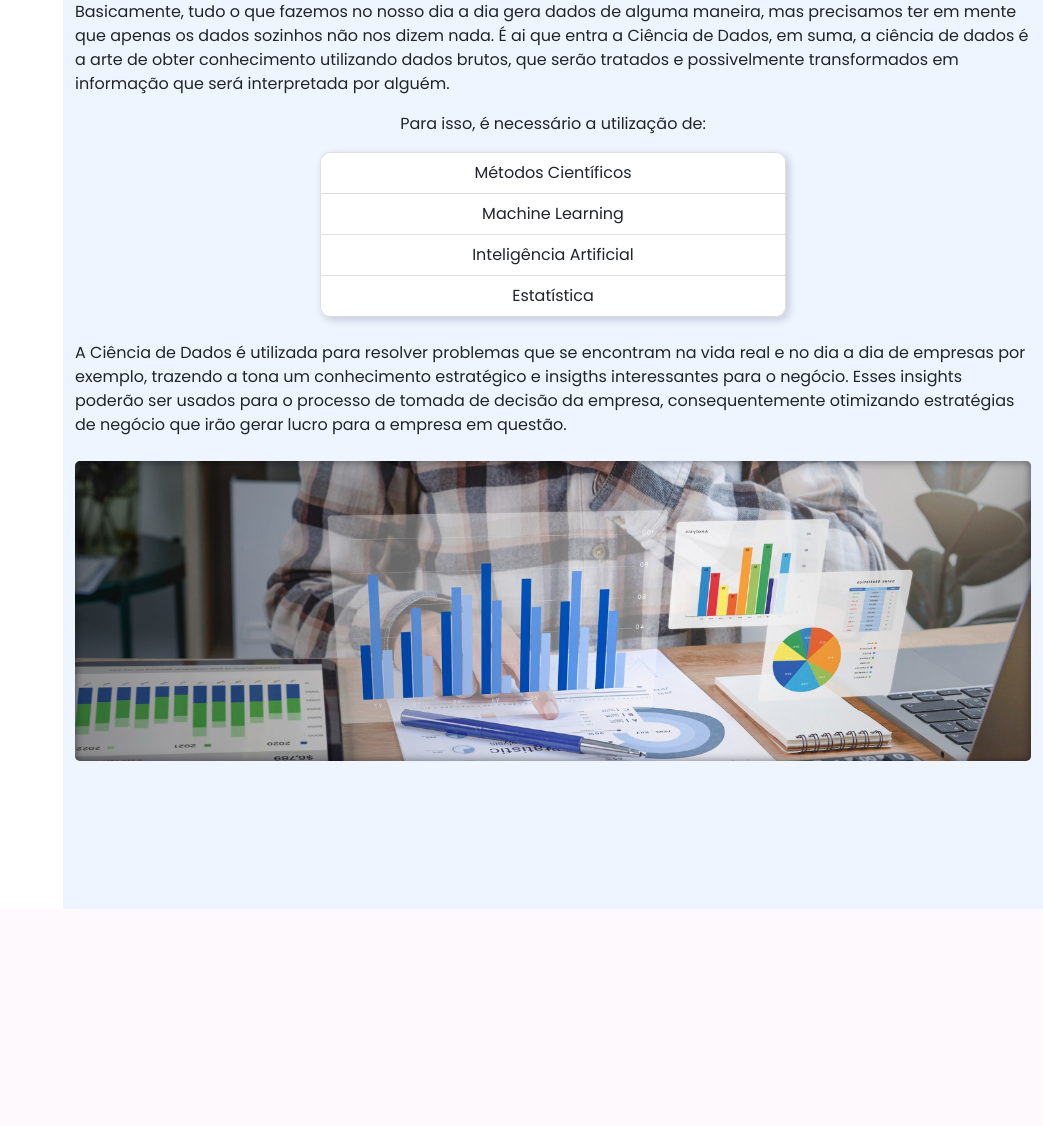
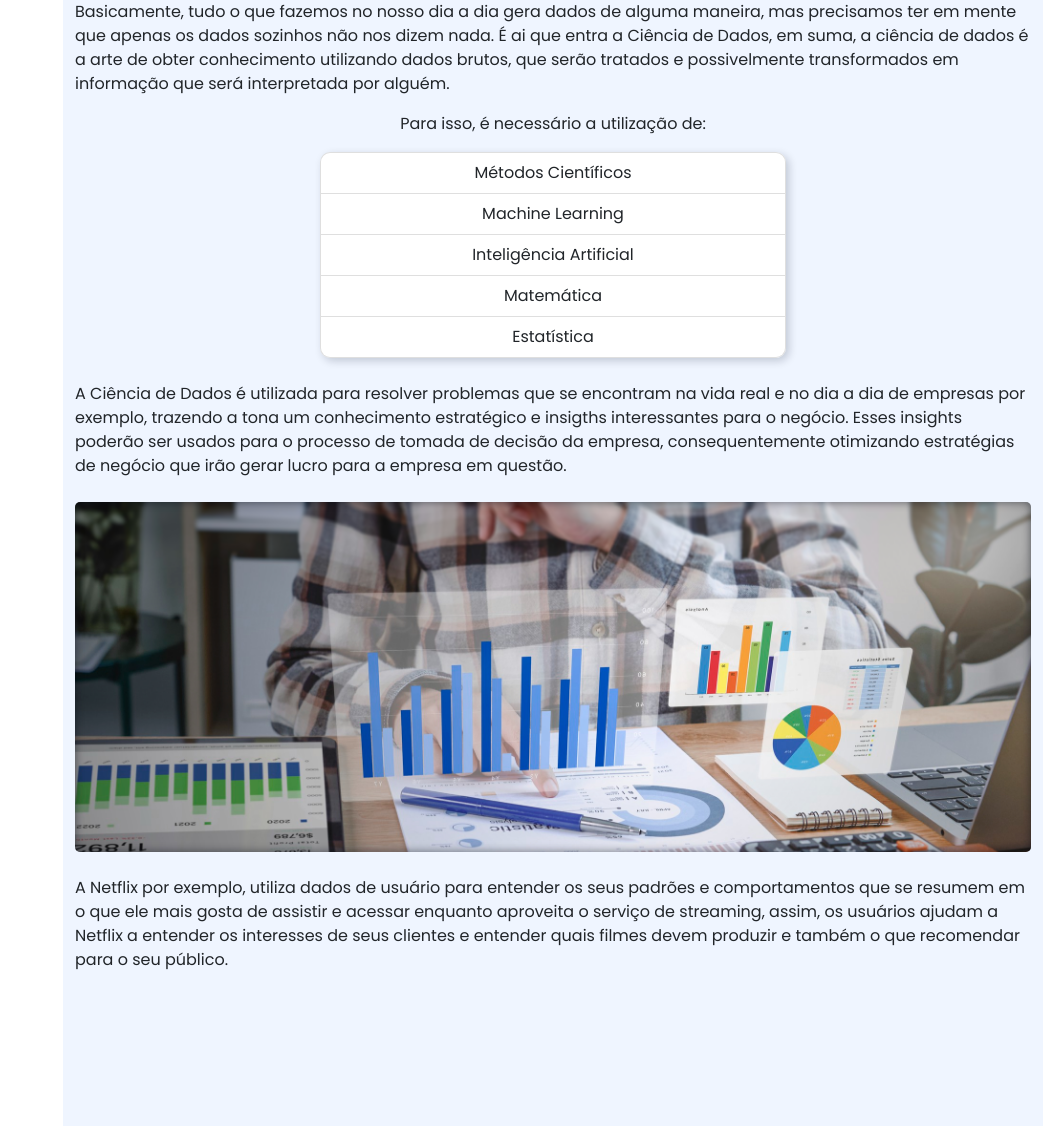
Before and after one commit to gabriel-andreoli/UFPR-TIC, a Flask app: page / in a window 1280 px wide. Shown: the part 2371-3497 px from the top of the page, without its empty margins (237-1280 px from the left). Before the commit the page ends 3280 px from the top, so only its background shows below. Run offline with Flask 2, Linux system fonts and the light colour scheme; some libraries are stand-ins or nearby versions.

Commit message:
Imagem e conteudo ds

```diff
--- a/static/style.css
+++ b/static/style.css
@@ -235,7 +235,7 @@ i.menu-mobile{
 }
 
 #cienciadedados{
-    padding-bottom: 100px;
+    padding-bottom: 90px;
 }
 
 .lista-ds{
@@ -250,17 +250,23 @@ i.menu-mobile{
     border-radius: 10px;
 }
 
-.business-dc{
-    background-image: url("./images/business-DataSciense.jpg");
+.business-foto-dc{
+    background-image: url("./images/business-data-sciense-desfocado.png");
     background-repeat: no-repeat;
     background-size: cover;
     background-attachment: fixed;
-    background-position: center;
     border-radius: 5px;
     box-shadow: 0px 0px 8px inset #01081383;
 
     width: 100%;
-    height: 300px;
+    height: 350px;
+}
+
+@media (max-width: 1024px){
+    .business-foto-dc{
+        height: 250px;
+        background-position: center;
+    }
 }
 
 /* Animação */
--- a/templates/index.html
+++ b/templates/index.html
@@ -147,6 +147,7 @@
                                             <li class="list-group-item col ds-filho" data-anime="left">Métodos Científicos</li>
                                             <li class="list-group-item col ds-filho" data-anime="left">Machine Learning</li>
                                             <li class="list-group-item col ds-filho" data-anime="left">Inteligência Artificial</li>
+                                            <li class="list-group-item col ds-filho" data-anime="left">Matemática</li>
                                             <li class="list-group-item col ds-filho" data-anime="left">Estatística</li>
                                         </div>
                                     </div>
@@ -155,8 +156,11 @@
                             <p class="mt-4 mb-4" data-anime="down">
                                 A Ciência de Dados é utilizada para resolver problemas que se encontram na vida real e no dia a dia de empresas por exemplo, trazendo a tona um conhecimento estratégico e insigths interessantes para o negócio. Esses insights poderão ser usados para o processo de tomada de decisão da empresa, consequentemente otimizando estratégias de negócio que irão gerar lucro para a empresa em questão.
                             </p>
-                            <div class="business-dc">
+                            <div class="business-foto-dc">
                             </div>
+                            <p class="mt-4">
+                                A Netflix por exemplo, utiliza dados de usuário para entender os seus padrões e comportamentos que se resumem em o que ele mais gosta de assistir e acessar enquanto aproveita o serviço de streaming, assim, os usuários ajudam a Netflix a entender os interesses de seus clientes e entender quais filmes devem produzir e também o que recomendar para o seu público.
+                            </p>
                         </div>
                     </div>
                 </div>
```
Also changed, not shown: static/images/business-DataSciense.jpg (deleted), static/images/business-data-sciense-desfocado.png (added), static/images/business-data-sciense.jpg (added).
